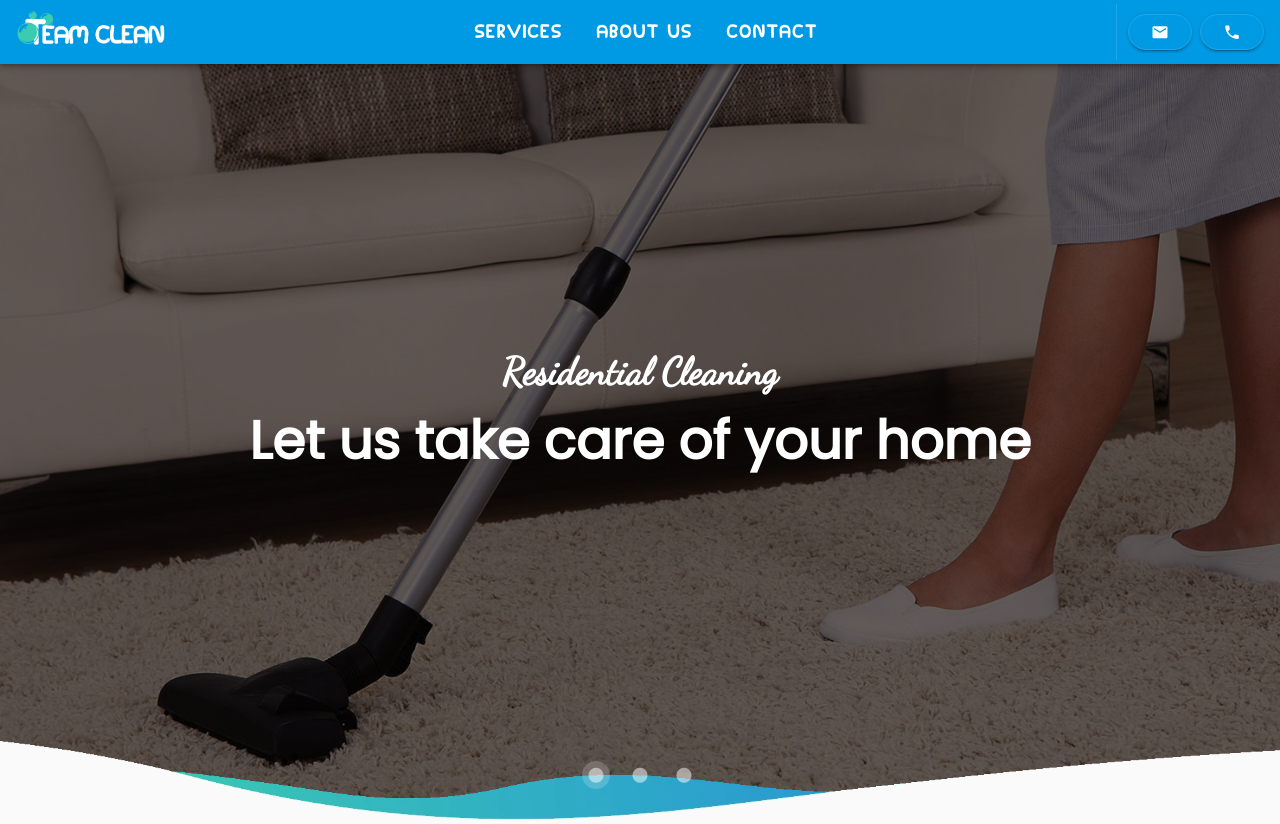
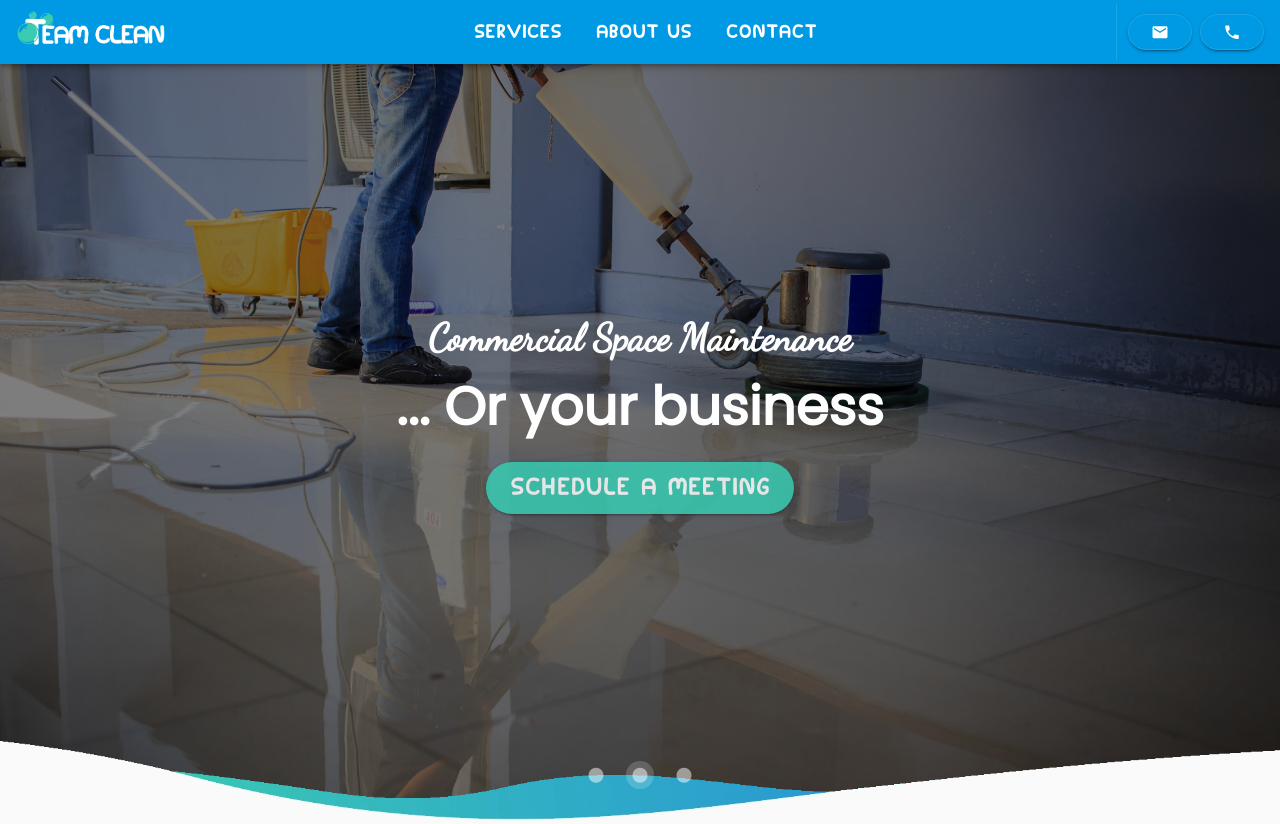
Before and after one commit to tpscrpt/team_clean, a Vue app: page / in a window 1280 px wide. Both pictures are taken after a click on the button 596 px from the left and 775 px from the top of the page. Built offline with nearby package versions, Linux system fonts and the light colour scheme.

Commit message:
ui: add calls to action for every slide, change secondary color

```diff
--- /dev/null
+++ b/src/components/Carousel/CTOAs/CommercialSpaceMaintenance/CommercialSpaceMaintenance.vue
@@ -0,0 +1,35 @@
+<template>
+  <div class="ctoa_container d-flex align-center justify-center mt-4">
+    <v-btn class="commercial_space_maintenance_ctoa"
+      rounded
+      color="accent"
+      @click="() => callback()"
+      x-large
+      :style="{
+        fontSize: $vuetify.breakpoint.mdAndUp ? '28px' : '22px',
+        zIndex: '22'
+      }"
+    >
+      <span> Schedule A Meeting </span>
+    </v-btn>
+  </div>
+
+</template>
+
+<script>
+export default {
+  name: 'CommercialSpaceMaintenanceCTOA',
+  components: {},
+  props: ['callback'],
+  data: () => ({}),
+  computed: {},
+  watch: {}
+}
+</script>
+
+<style>
+.ctoa_container {
+  width: 100%;
+  font-family: 'Babylove';
+}
+</style>
--- /dev/null
+++ b/src/components/Carousel/CTOAs/InfrastructureSanitization/InfrastructureSanitization.vue
@@ -0,0 +1,36 @@
+<template>
+  <div class="ctoa_container d-flex align-center justify-center mt-4">
+    <v-btn class="infrastructure_sanitization_ctoa"
+      rounded
+      color="accent"
+      @click="() => callback()"
+      x-large
+      :style="{
+        fontSize: $vuetify.breakpoint.mdAndUp ? '28px' : '22px',
+        zIndex: '22'
+      }"
+    >
+      <span> Talk To A Rep </span>
+    </v-btn>
+  </div>
+
+</template>
+
+<script>
+export default {
+  name: 'InfrastructureSanitizationCTOA',
+  components: {},
+  props: ['callback'],
+  data: () => ({}),
+  computed: {},
+  watch: {}
+}
+</script>
+
+<style>
+.ctoa_container {
+  width: 100%;
+  font-family: 'Babylove'
+}
+
+</style>
--- /dev/null
+++ b/src/components/Carousel/CTOAs/ResidentialCleaning/ResidentialCleaning.vue
@@ -0,0 +1,37 @@
+<template>
+  <div class="ctoa_container d-flex align-center justify-center mt-4">
+    <v-btn class="residential_cleaning_ctoa"
+      rounded
+      color="accent"
+      @click="() => callback()"
+      x-large
+      :style="{
+        fontSize: $vuetify.breakpoint.mdAndUp ? '28px' : '22px',
+        zIndex: '22'
+      }"
+    >
+      <span> Free Estimate </span>
+    </v-btn>
+  </div>
+
+</template>
+
+<script>
+export default {
+  name: 'ResidentialCleaningCTOA',
+  components: {},
+  props: ['callback'],
+  data: () => ({}),
+  computed: {},
+  watch: {}
+}
+</script>
+
+<style>
+.ctoa_container {
+  width: 100%
+}
+.residential_cleaning_ctoa {
+  font-family: 'Babylove';
+}
+</style>
--- a/src/components/Carousel/Carousel.vue
+++ b/src/components/Carousel/Carousel.vue
@@ -13,13 +13,14 @@
       :delimiter-icon="$vuetify.breakpoint.smOnly ? 'mdi-circle-medium' : 'mdi-circle'"
       :show-arrows="false"
       :continuous="true"
-      :cycle="false"
+      :cycle="true"
+      :interval="7500"
       v-model="carousel_slide"
     >
       <v-carousel-item
         v-for="(carousel_item, index) in carousel_items"
         :key="index"
-        :style="{display: 'flex',
+        :style="{display: carousel_slide == index ? 'flex' : 'none',
                 alignItems: 'center',
                 justifyContent: 'center'}"
         transition="none"
@@ -35,7 +36,9 @@
           :carousel_slide="carousel_slide"
         >
           <template v-slot:ctoa>
-            No Slot
+            <ResidentialCleaningCTOA v-if="index === 0" :callback="fill_estimate_form"/>
+            <CommercialSpaceMaintenanceCTOA v-if="index === 1" :callback="fill_meeting_form"/>
+            <InfrastructureSanitizationCTOA v-if="index === 2" :callback="talk_to_rep"/>
           </template>
         </CarouselItem>
       </v-carousel-item>
@@ -52,18 +55,36 @@
 
 <script>
 import CarouselItem from './CarouselItem'
+import ResidentialCleaningCTOA from './CTOAs/ResidentialCleaning/ResidentialCleaning'
+import CommercialSpaceMaintenanceCTOA from './CTOAs/CommercialSpaceMaintenance/CommercialSpaceMaintenance'
+import InfrastructureSanitizationCTOA from './CTOAs/InfrastructureSanitization/InfrastructureSanitization'
 import carousel_items from './items'
 
 export default {
   name: 'Carousel',
   components: {
-    CarouselItem
+    CarouselItem,
+    ResidentialCleaningCTOA,
+    CommercialSpaceMaintenanceCTOA,
+    InfrastructureSanitizationCTOA
   },
   data: () => ({
     wave_1: require('../../assets/waves/wave_11.webp'),
     carousel_slide: 0,
     carousel_items,
   }),
+
+  methods: {
+    fill_estimate_form () {
+      console.log('redirecting to estimate form completion')
+    },
+    fill_meeting_form () {
+      console.log('redirecting to meeting form completion')
+    },
+    talk_to_rep() {
+      console.log('popover talk to a rep details')
+    }
+  },
 
   watch: {
     carousel_slide(val) {
--- a/src/components/Carousel/CarouselItem.vue
+++ b/src/components/Carousel/CarouselItem.vue
@@ -98,6 +98,15 @@ export default {
   opacity: 0
 }
 
+.ctoa-enter-to {
+  transition: opacity 0.5s;
+  transition-delay: 0.6s;
+  animation-delay: 1s;
+  animation: slide-in-from-afar-more  0.7s forwards;
+}
+.ctoa-enter, .ctoa-leave-to {
+  opacity: 0
+}
 
 @keyframes slide-in {
   0% { transform: translateY(50px); }
@@ -105,6 +114,10 @@ export default {
 }
 @keyframes slide-in-from-afar {
   0% { transform: translateY(75px); }
+  100% { transform: translateY(0); }
+}
+@keyframes slide-in-from-afar-more {
+  0% { transform: translateY(100px); }
   100% { transform: translateY(0); }
 }
 </style>
--- a/src/plugins/vuetify.js
+++ b/src/plugins/vuetify.js
@@ -12,7 +12,7 @@ export default new Vuetify({
       light: {
         primary: '#009ae4',
         secondary: '#2196f3',
-        accent: '#4caf50',
+        accent: '3acbb1',
         error: '#f44336',
         info: '#cddc39',
         success: '#8bc34a',
```
